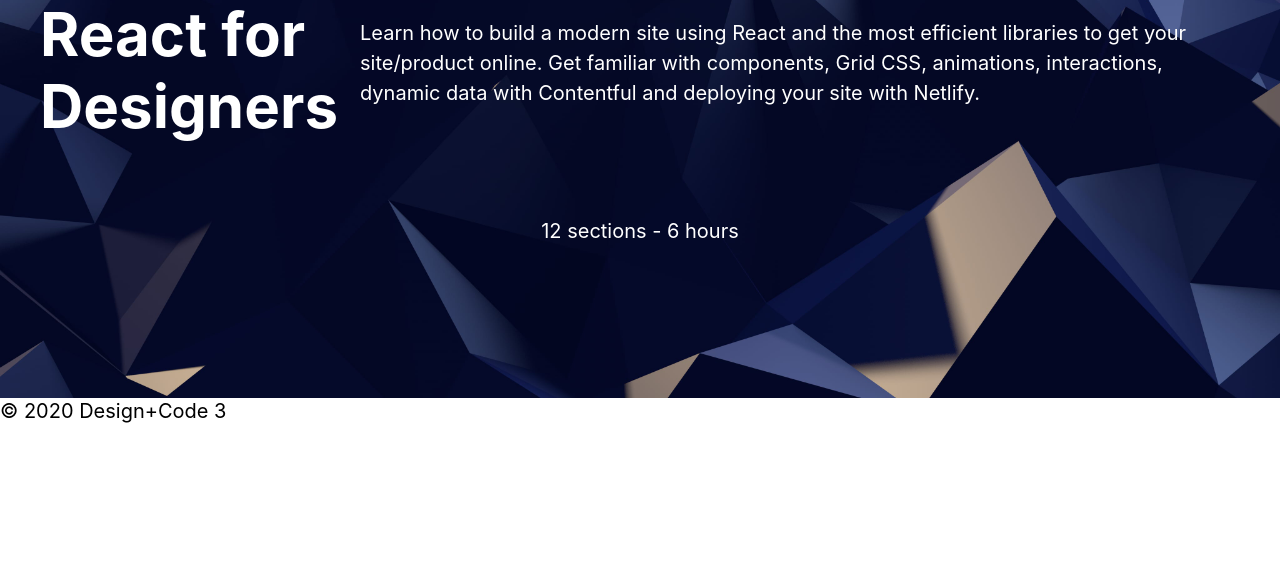
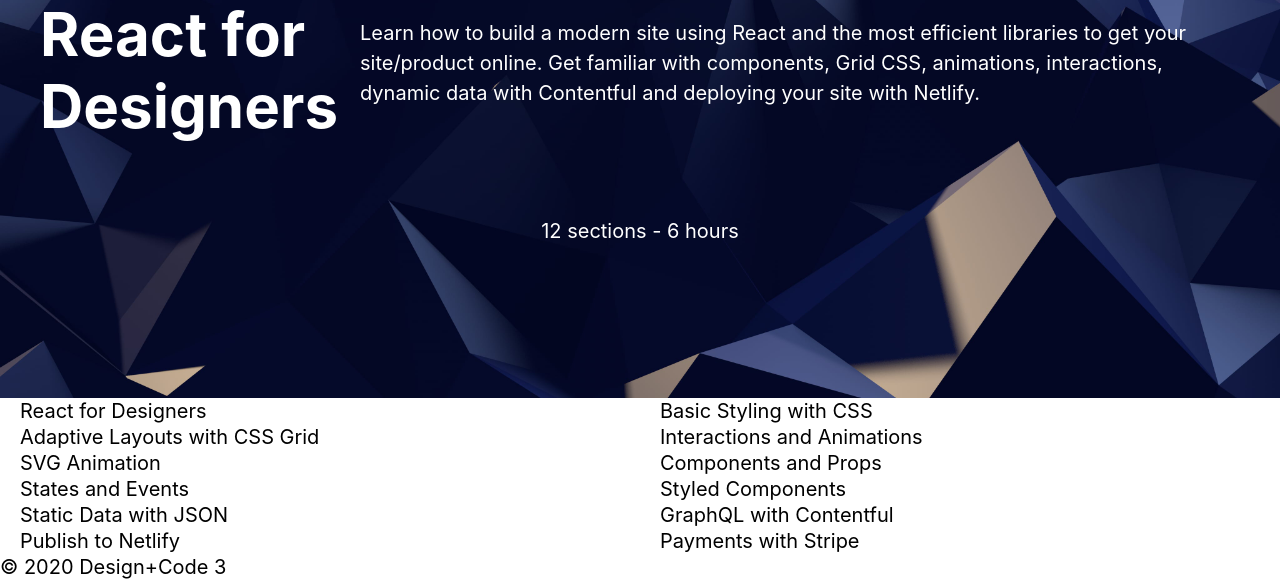
Before and after one commit to gianverab/gatsby-react-app, a Gatsby site: page / in a window 1280 px wide. Shown: the part 2010-2590 px from the top of the page. Before the commit the page ends 2434 px from the top, so only its background shows below. Built offline with nearby package versions, Linux system fonts and the light colour scheme; Gatsby itself is replaced by a stand-in of ours.

Commit message:
adding static data with json

```diff
--- a/src/components/section/index.js
+++ b/src/components/section/index.js
@@ -2,7 +2,8 @@
 import styled from "styled-components"
 import Wave from "../wave"
 
-const Section = ({ img, logo, title, desc, text }) => (
+const Section = ({ img, logo, title, desc, text, children }) => (
+  <>
     <SectionGroup img={img}>
       <WaveTop>
         <Wave />
@@ -17,6 +18,8 @@
       </SectionTitleGroup>
       <SectionText>{text}</SectionText>
     </SectionGroup>
+    {children}
+  </>
 )
 
 const SectionGroup = styled.div`
--- /dev/null
+++ b/src/data/react-course.json
@@ -0,0 +1,64 @@
+{
+  "sections": [
+    {
+      "title": "React for Designers",
+      "image": "https://images.ctfassets.net/ooa29xqb8tix/7jDUZOXkWW88Ai068OmsU0/9b573deeed92cced2270a90fa782b154/react-promo.jpg?w=320&h=320&q=50&fit=fill",
+      "id": "001"
+    },
+    {
+      "title": "Basic Styling with CSS",
+      "image": "https://images.ctfassets.net/ooa29xqb8tix/3teTCpaTLioOGcUQgA4kGe/a0d1783d1451e61130958256be80ce8b/react-css.jpg?w=320&h=320&q=50&fit=fill",
+      "id": "002"
+    },
+    {
+      "title": "Adaptive Layouts with CSS Grid",
+      "image": "https://images.ctfassets.net/ooa29xqb8tix/657Crspc3KGegCKOO2suks/c6bf7544458c8482a8bc7859ba2e3f42/react-css-grid.jpg?w=320&h=320&q=50&fit=fill",
+      "id": "003"
+    },
+    {
+      "title": "Interactions and Animations",
+      "image": "https://images.ctfassets.net/ooa29xqb8tix/4WyHgSydpe6gE0weu2IK6A/8047493b0491e8e662a8c253d6b172f1/react-svg-animation.jpg?w=320&h=320&q=50&fit=fill",
+      "id": "004"
+    },
+    {
+      "title": "SVG Animation",
+      "image": "https://images.ctfassets.net/ooa29xqb8tix/4WyHgSydpe6gE0weu2IK6A/8047493b0491e8e662a8c253d6b172f1/react-svg-animation.jpg?w=320&h=320&q=50&fit=fill",
+      "id": "005"
+    },
+    {
+      "title": "Components and Props",
+      "image": "https://images.ctfassets.net/ooa29xqb8tix/1ESh51d7iEeYykU4qOsqek/00cefa5410ffe35f43f242d3af681ecc/react-components.jpg?w=320&h=320&q=50&fit=fill",
+      "id": "006"
+    },
+    {
+      "title": "States and Events",
+      "image": "https://images.ctfassets.net/ooa29xqb8tix/2YZaHxM1eUsWaiEcqAaiiI/4dd511b40f844b03612bb37a2e6a953d/react-states.jpg?w=320&h=320&q=50&fit=fill",
+      "id": "007"
+    },
+    {
+      "title": "Styled Components",
+      "image": "https://images.ctfassets.net/ooa29xqb8tix/5lINjpf9fOKyCe8Umwkm4W/84f0e0190139d4a305483177df291e1d/react-styled-components.jpg?w=320&h=320&q=50&fit=fill",
+      "id": "008"
+    },
+    {
+      "title": "Static Data with JSON",
+      "image": "https://images.ctfassets.net/ooa29xqb8tix/63XIFknMgoUQMeOigW0mWm/a724d13321642593fe4f506f5c0a121b/react-json.jpg?w=320&h=320&q=50&fit=fill",
+      "id": "009"
+    },
+    {
+      "title": "GraphQL with Contentful",
+      "image": "https://images.ctfassets.net/ooa29xqb8tix/3Ii82YpoKA64Qk8AKWUcsc/28664a6be9e0a80bd521f6843ee78676/react-graphql.jpg?w=320&h=320&q=50&fit=fill",
+      "id": "010"
+    },
+    {
+      "title": "Publish to Netlify",
+      "image": "https://images.ctfassets.net/ooa29xqb8tix/5W78N476364cmA6Gaw8YUG/9ac8c9083557a20c52aa21747a1ba4c0/react-netlify.jpg?w=320&h=320&q=50&fit=fill",
+      "id": "011"
+    },
+    {
+      "title": "Payments with Stripe",
+      "image": "https://images.ctfassets.net/ooa29xqb8tix/77pJe68ucMqUGYcg2WAwKc/f4440e4b25564fc0865d8764471291c3/react-stripe.jpg?w=320&h=320&q=50&fit=fill",
+      "id": "012"
+    }
+  ]
+}
--- a/src/pages/index.js
+++ b/src/pages/index.js
@@ -11,6 +11,7 @@
 import Section from "../components/section"
 import logoReact from "../images/logo-react.png"
 import styled from "styled-components"
+import reactData from "../data/react-course.json"
 
 const courses = [
   {
@@ -67,7 +68,13 @@
       title="React for Designers"
       desc="Learn how to build a modern site using React and the most efficient libraries to get your site/product online. Get familiar with components, Grid CSS, animations, interactions, dynamic data with Contentful and deploying your site with Netlify."
       text="12 sections - 6 hours"
-    />
+    >
+      <SectionContent>
+        {reactData.sections.map(section => (
+          <div>{section.title}</div>
+        ))}
+      </SectionContent>
+    </Section>
   </Layout>
 )
 
@@ -96,5 +103,11 @@
     grid-template-columns: repeat(1, 1fr);
   }
 `
+const SectionContent = styled.div`
+  display: grid;
+  grid-template-columns: repeat(2, 1fr);
+  grid-column-gap: 40px;
+  padding: 0px 20px;
+`
 
 export default IndexPage
```
Lines whose indentation alone changed are shown as unchanged.
